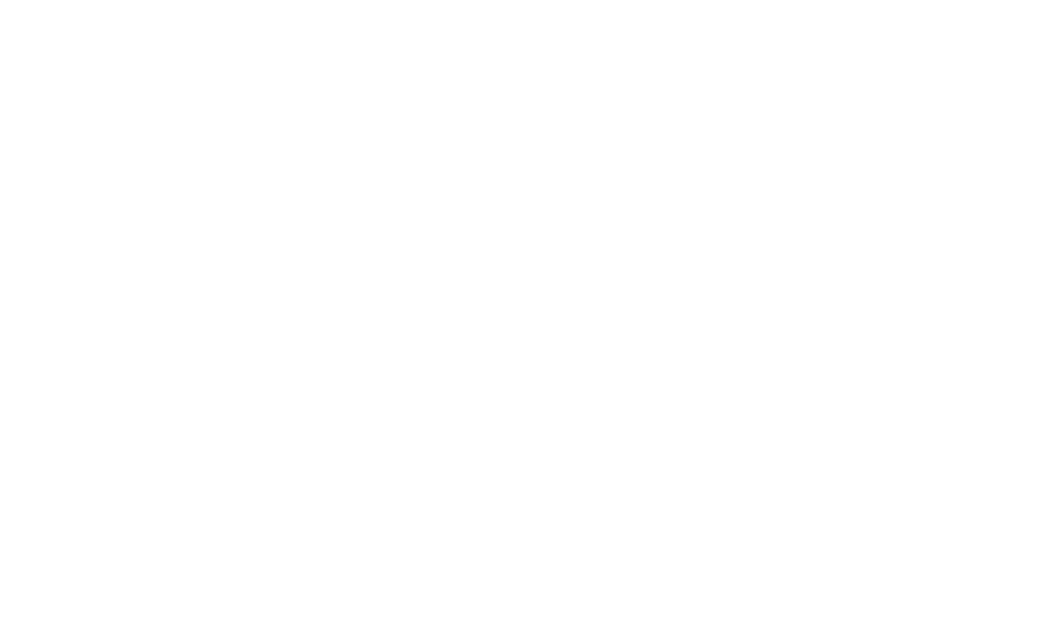
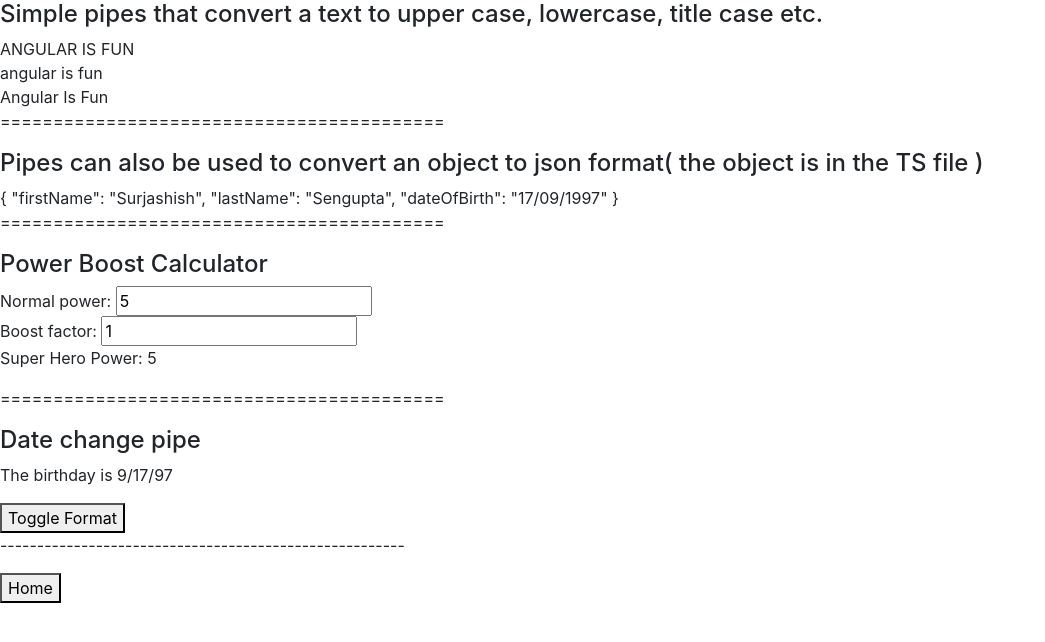
Before and after one commit to Surja1997/angular-fundas, an Angular app: page /pipes in a window 1280 px wide. Before the commit this address led to /. Shown: the top 642 px of the page, without its empty margins (0-1045 px from the left). Built offline with nearby package versions, Linux system fonts and the light colour scheme.

Commit message:
added pipes and exponential strength in that component

```diff
--- a/src/app/app-routing.module.ts
+++ b/src/app/app-routing.module.ts
@@ -9,7 +9,7 @@
 import {PropertyBindingComponent } from './property-binding/property-binding.component';
 import {EventBindingComponent } from './event-binding/event-binding.component';
 import {TwoWayBindingComponent } from './two-way-binding/two-way-binding.component';
-
+import {PipesComponent} from './pipes/pipes.component';
 
 
 
@@ -25,6 +25,8 @@
   {path: 'propertyBinding', component: PropertyBindingComponent},
   {path: 'eventBinding', component: EventBindingComponent},
   {path: 'twoWayBinding', component: TwoWayBindingComponent},
+  {path: 'pipes', component: PipesComponent},
+
 
 
 
--- a/src/app/app.module.ts
+++ b/src/app/app.module.ts
@@ -13,6 +13,8 @@
 import { PropertyBindingComponent } from './property-binding/property-binding.component';
 import { EventBindingComponent } from './event-binding/event-binding.component';
 import { TwoWayBindingComponent } from './two-way-binding/two-way-binding.component';
+import { PipesComponent } from './pipes/pipes.component';
+import {ExponentialStrengthPipe} from './pipes/exponential-strength.pipe'
 @NgModule({
   declarations: [
     AppComponent,
@@ -24,7 +26,9 @@
     InterpolationComponent,
     PropertyBindingComponent,
     EventBindingComponent,
-    TwoWayBindingComponent
+    TwoWayBindingComponent,
+    PipesComponent,
+    ExponentialStrengthPipe
   ],
   imports: [
     BrowserModule,
--- a/src/app/landing-page/landing-page.component.html
+++ b/src/app/landing-page/landing-page.component.html
@@ -13,3 +13,11 @@
 <button type="button" routerLink="/propertyBinding">Property Binding</button>
 <button type="button" routerLink="/eventBinding">Event Binding</button>
 <button type="button" routerLink="/twoWayBinding">Two way Binding</button>
+<br>
+<br>
+<p>---------------------------------------</p>
+<br>
+<br>
+<h3><u>Pipes</u></h3>
+
+<button type="button" routerLink="/pipes">Pipes</button>
--- /dev/null
+++ b/src/app/pipes/exponential-strength.pipe.ts
@@ -0,0 +1,16 @@
+import { Pipe, PipeTransform } from '@angular/core';
+/*
+ * Raise the value exponentially
+ * Takes an exponent argument that defaults to 1.
+ * Usage:
+ *   value | exponentialStrength:exponent
+ * Example:
+ *   {{ 2 | exponentialStrength:10 }}
+ *   formats to: 1024
+*/
+@Pipe({name: 'exponentialStrength'})
+export class ExponentialStrengthPipe implements PipeTransform {
+  transform(value: number, exponent?: number): number {
+    return Math.pow(value, isNaN(exponent) ? 1 : exponent);
+  }
+}
--- /dev/null
+++ b/src/app/pipes/pipes.component.html
@@ -0,0 +1,52 @@
+<h4>Simple pipes that convert a text to upper case, lowercase, title case etc. </h4>
+
+{{message | uppercase}} <br>{{message | lowercase}}<br> {{message | titlecase}}
+<p>==========================================</p>
+
+<h4>Pipes can also be used to convert an object to json format( the object is in the TS file ) </h4>
+
+{{person | json}}
+<!--
+<div class="form-check">
+    <input class="form-check-input" type="radio" name="exampleRadios" id="exampleRadios1" checked value="uppercase" (change)="onItemChange($event.target.value)">
+    <label class="form-check-label" for="exampleRadios1">
+      upperCase
+    </label>
+</div>
+<div class="form-check">
+    <input class="form-check-input" type="radio" name="exampleRadios" id="exampleRadios2" value="lowercase" (change)="onItemChange($event.target.value)">
+    <label class="form-check-label" for="exampleRadios2">
+     lowerCase
+    </label>
+</div> -->
+<p>==========================================</p>
+
+
+<h4>Power Boost Calculator</h4>
+<div>Normal power: <input [(ngModel)]="power"></div>
+<div>Boost factor: <input [(ngModel)]="factor"></div>
+<p>
+    Super Hero Power: {{power | exponentialStrength: factor}}
+</p>
+<p>==========================================</p>
+<h4>Date change pipe</h4>
+<p>The birthday is {{ birthday | date:format }}</p>
+<button (click)="toggleFormat()">Toggle Format</button>
+
+
+
+
+
+
+
+
+
+
+
+
+
+
+
+<p>-------------------------------------------------------</p>
+
+<button type="button" class="home" routerLink="/">Home</button>
--- /dev/null
+++ b/src/app/pipes/pipes.component.ts
@@ -0,0 +1,34 @@
+import { Component, OnInit } from '@angular/core';
+import { ExponentialStrengthPipe } from './exponential-strength.pipe'
+
+@Component({
+  selector: 'app-pipes',
+  templateUrl: './pipes.component.html',
+  styleUrls: ['./pipes.component.css']
+})
+export class PipesComponent implements OnInit {
+  birthday = new Date(1997, 8, 17);
+  power = 5;
+  factor = 1;
+  message = "Angular is fun"
+  pipeType: String = ""
+  toggle = true; // start with true == shortDate
+  person={
+    'firstName':'Surjashish',
+    'lastName':'Sengupta',
+    'dateOfBirth':'17/09/1997'
+
+  }
+
+  constructor() { }
+
+  ngOnInit(): void {
+  }
+  onItemChange(value) {
+    console.log(" Value is : ", value);
+  }
+
+  get format() { return this.toggle ? 'shortDate' : 'fullDate'; }
+  toggleFormat() { this.toggle = !this.toggle; }
+
+}
```
Also changed, not shown: src/app/pipes/pipes.component.css (added), 1 other file (tests, documents, lock files or other folders).
